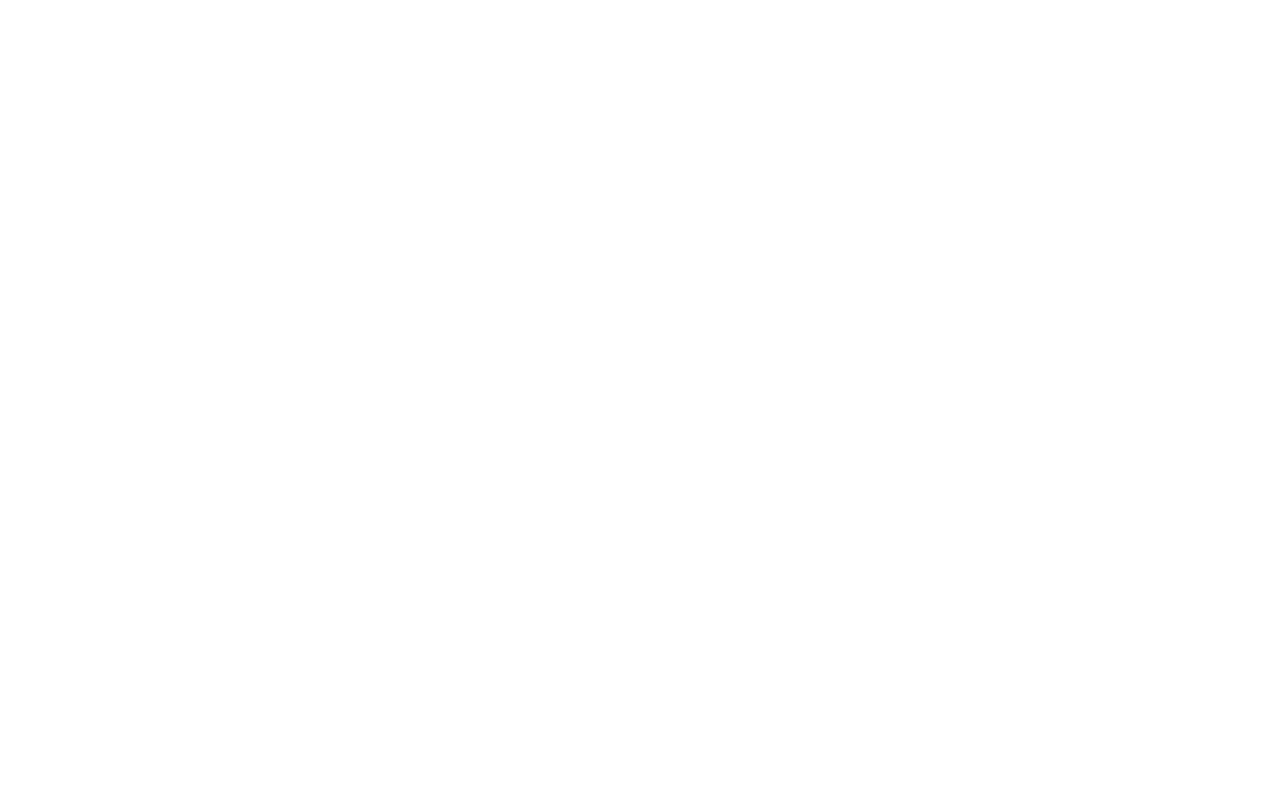
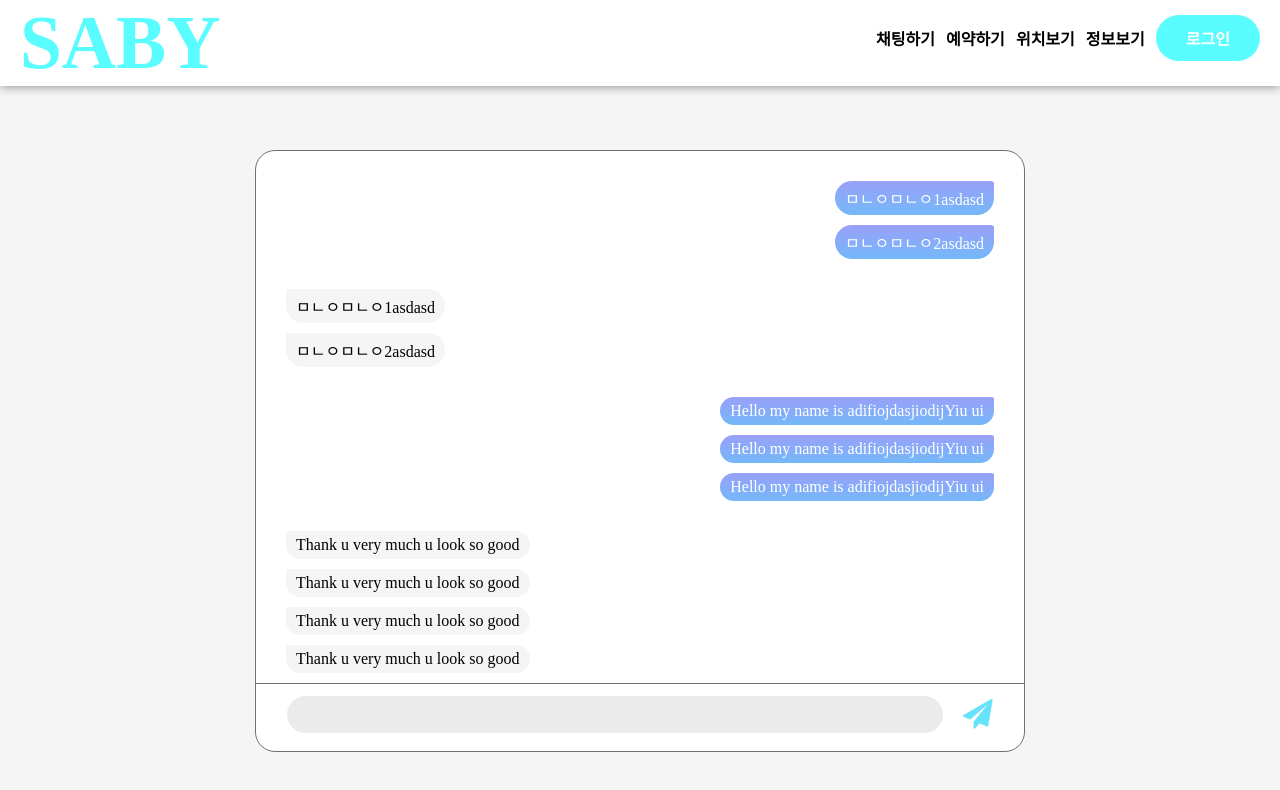
Before and after one commit to HACKERTON-JATS/SABY_FRONTEND, a React (Create React App) app: page /Chat in a window 1280 px wide. Shown: the top 790 px of the page. Built offline with nearby package versions, Linux system fonts and the light colour scheme; a web font is replaced by a local one.

Commit message:
[ADD] Chat UI

```diff
--- /dev/null
+++ b/src/components/Chat/Chat.js
@@ -0,0 +1,59 @@
+import React from 'react';
+import Header from "../Main/Header/Header";
+import * as S from "./styles";
+import Send from "../../assets/Send.png";
+
+const Chat = () => {
+    return (
+        <>
+            <Header />
+            <S.Wrapper>
+                <S.ChatBox>
+
+                    <S.UserWrp>
+                        {
+                            [...Array(2)].map((i, index) => {
+                                return (
+                                    <S.UserChatBox>ㅁㄴㅇㅁㄴㅇ{index, index + 1}asdasd</S.UserChatBox>
+                                )
+                            })
+                        }
+                    </S.UserWrp>
+                    <S.AdminWrp>
+                        {
+                            [...Array(2)].map((i, index) => {
+                                return (
+                                    <S.AdminChatBox>ㅁㄴㅇㅁㄴㅇ{index, index + 1}asdasd</S.AdminChatBox>
+                                )
+                            })
+                        }
+                    </S.AdminWrp>
+                    <S.UserWrp>
+                        {
+                            [...Array(3)].map((i, index) => {
+                                return (
+                                    <S.UserChatBox>Hello my name is adifiojdasjiodijYiu ui</S.UserChatBox>
+                                )
+                            })
+                        }
+                    </S.UserWrp>
+                    <S.AdminWrp>
+                        {
+                            [...Array(4)].map((i, index) => {
+                                return (
+                                    <S.AdminChatBox>Thank u very much u look so good</S.AdminChatBox>
+                                )
+                            })
+                        }
+                    </S.AdminWrp>
+                    <S.TypingWrp>
+                        <S.TypingInp></S.TypingInp>
+                        <img src={Send} alt="" />
+                    </S.TypingWrp>
+                </S.ChatBox>
+            </S.Wrapper>
+        </>
+    )
+}
+
+export default Chat;
--- /dev/null
+++ b/src/components/Chat/styles.js
@@ -0,0 +1,75 @@
+import styled from "styled-components";
+
+export const Wrapper = styled.section`
+    width: 100%;
+    display: flex;
+    margin-top: 50px;
+    justify-content: center;
+    align-items: center;
+`
+
+export const ChatBox = styled.div`
+    width: 60%;
+    height: 600px;
+    border: 1px solid #707070;
+    border-radius: 20px;
+    background: #fff;
+
+`
+
+export const UserWrp = styled.div`
+    display: flex;
+    align-items: flex-end;
+    margin-right: 30px;
+    margin-top: 20px;
+    flex-direction: column;
+`
+
+export const UserChatBox = styled.p`
+    margin-top: 10px;
+    padding: 5px 10px 5px 10px;
+    background: linear-gradient(#99A0F8,#74B8F9);
+    color: #fff;
+    border-radius: 30px 5px 30px 30px;
+`
+
+export const AdminWrp = styled.div`
+    margin-left: 30px;
+    margin-top: 20px;
+    display: flex;
+    flex-direction: column;
+    align-items: flex-start;
+`
+
+export const AdminChatBox = styled.p`
+    margin-top: 10px;
+    padding: 5px 10px 5px 10px;
+    background: #F5F5F5;
+    border-radius: 5px 30px 30px 30px;
+`
+
+export const TypingWrp = styled.div`
+    margin-top: 10px;
+    border-top: 1px solid #707070;
+    width: 100%;
+    display: flex;
+    justify-content: center;
+    align-items: center;
+    height: 10%;
+
+    & img{
+        width: 30px;
+        margin-left: 20px;
+    }
+`
+
+
+export const TypingInp = styled.input`
+    width: 85%;
+    height: 35px;
+    border-radius: 20px;
+    border: none;
+    background: #EBEBEB;
+    outline: none;
+    text-indent: 20px;
+`
--- a/src/components/Last.js
+++ b/src/components/Last.js
@@ -6,6 +6,7 @@
 import { BrowserRouter as Router, Route } from "react-router-dom";
 import Date from "./Reservation/Content/Date";
 import Time from "./Reservation/Content/Time";
+import Chat from "./Chat/Chat";
 import WriteInfo from "./Reservation/WriteInfo/WriteInfo";
 
 const Last = () => {
@@ -15,6 +16,7 @@
             <Route exact path="/Main" component={Main}></Route>
             <Route exact path="/Signin" component={Signin}></Route>
             <Route exact path="/Signup" component={Signup}></Route>
+            <Route exact path="/Chat" component={Chat}></Route>
             <Route exact path="/Reservation-date" component={Date}></Route>
             <Route exact path="/Reservation-time" component={Time}></Route>
             <Route exact path="/Reservation-writeInfo" component={WriteInfo}></Route>
--- a/src/components/Reservation/Content/styles.js
+++ b/src/components/Reservation/Content/styles.js
@@ -29,6 +29,7 @@
     height: 180px;
     width: 180px;
     outline: none;
+    background: #F5F5F5;
     font-size: 10rem;
 `
 
@@ -60,6 +61,8 @@
     height: 180px;
     width: 180px;
     outline: none;
+    background: #F5F5F5;
+
     font-size: 10rem;
 `
 
@@ -118,6 +121,7 @@
     border-radius: 10px;
     justify-self: center;
     font-size: 1.5rem;
+    background: #FFF;
     &:nth-of-type(4n){
         border: 1px solid #FF6060;
         color: #707070;
--- a/src/index.css
+++ b/src/index.css
@@ -4,6 +4,7 @@
     'Ubuntu', 'Cantarell', 'Fira Sans', 'Droid Sans', 'Helvetica Neue',
     sans-serif;
   -webkit-font-smoothing: antialiased;
+  background: #F5F5F5;
   -moz-osx-font-smoothing: grayscale;
 }
 
```
Also changed, not shown: src/assets/Send.png (added).
